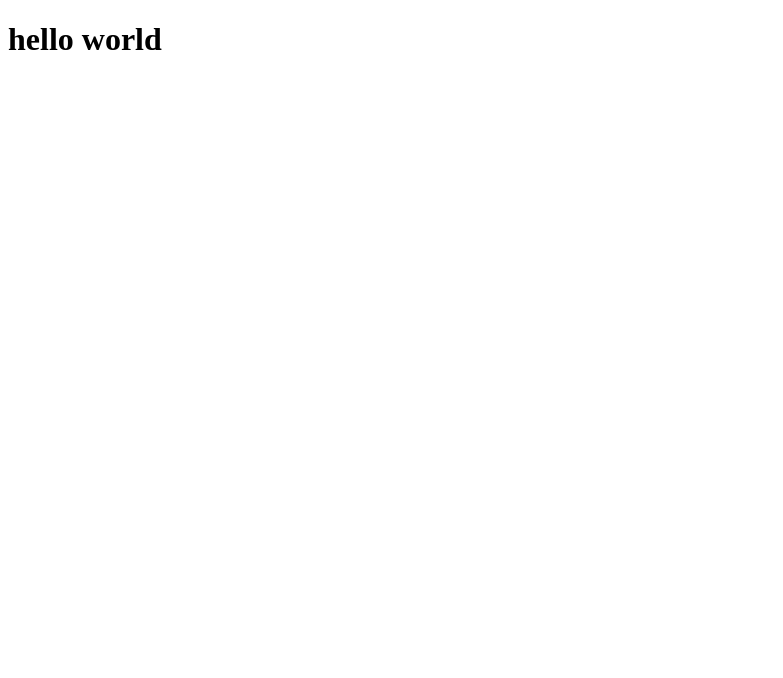
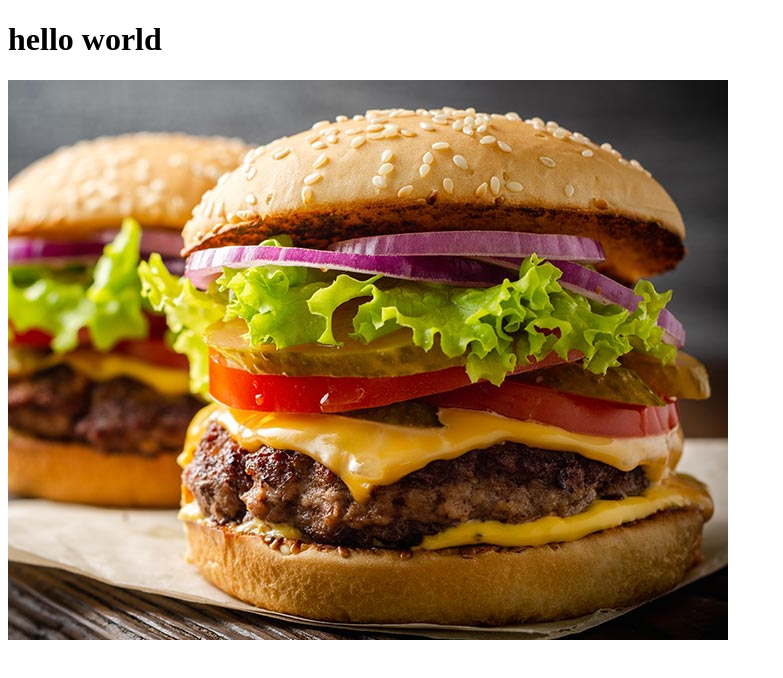
Before and after one commit to Sumaia229/my-third-repo, a plain HTML site: page index.html in a window 1280 px wide. Shown: the whole page, without its empty margins (0-783 px from the left). Drawn offline with Linux system fonts and the light colour scheme.

Commit message:
added burger

```diff
--- a/index.html
+++ b/index.html
@@ -8,5 +8,6 @@
 </head>
 <body>
     <h1>hello world</h1>
+    <img src="burger.jpeg" alt="">
 </body>
 </html>
```
Also changed, not shown: burger.jpeg (added).
